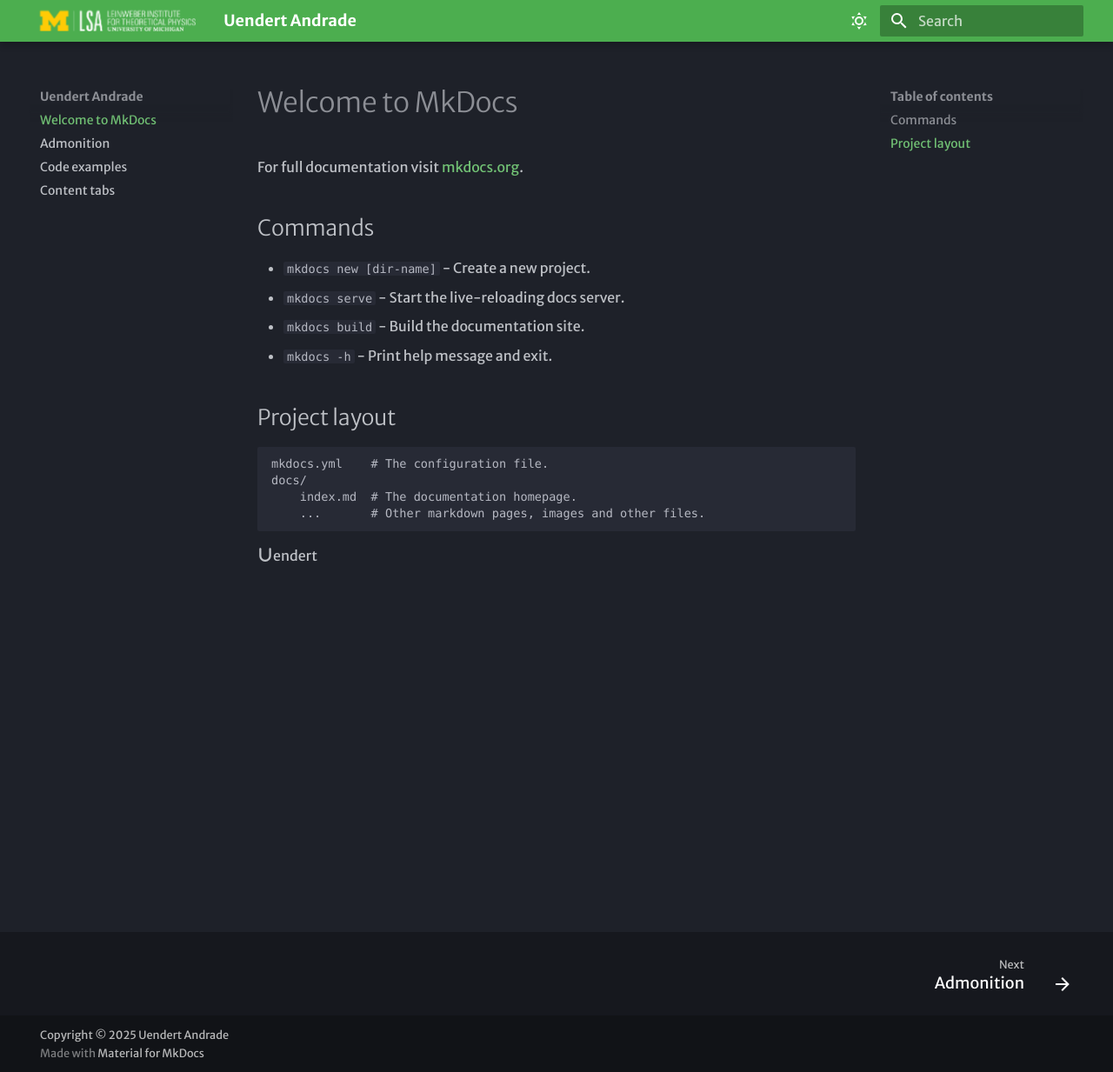
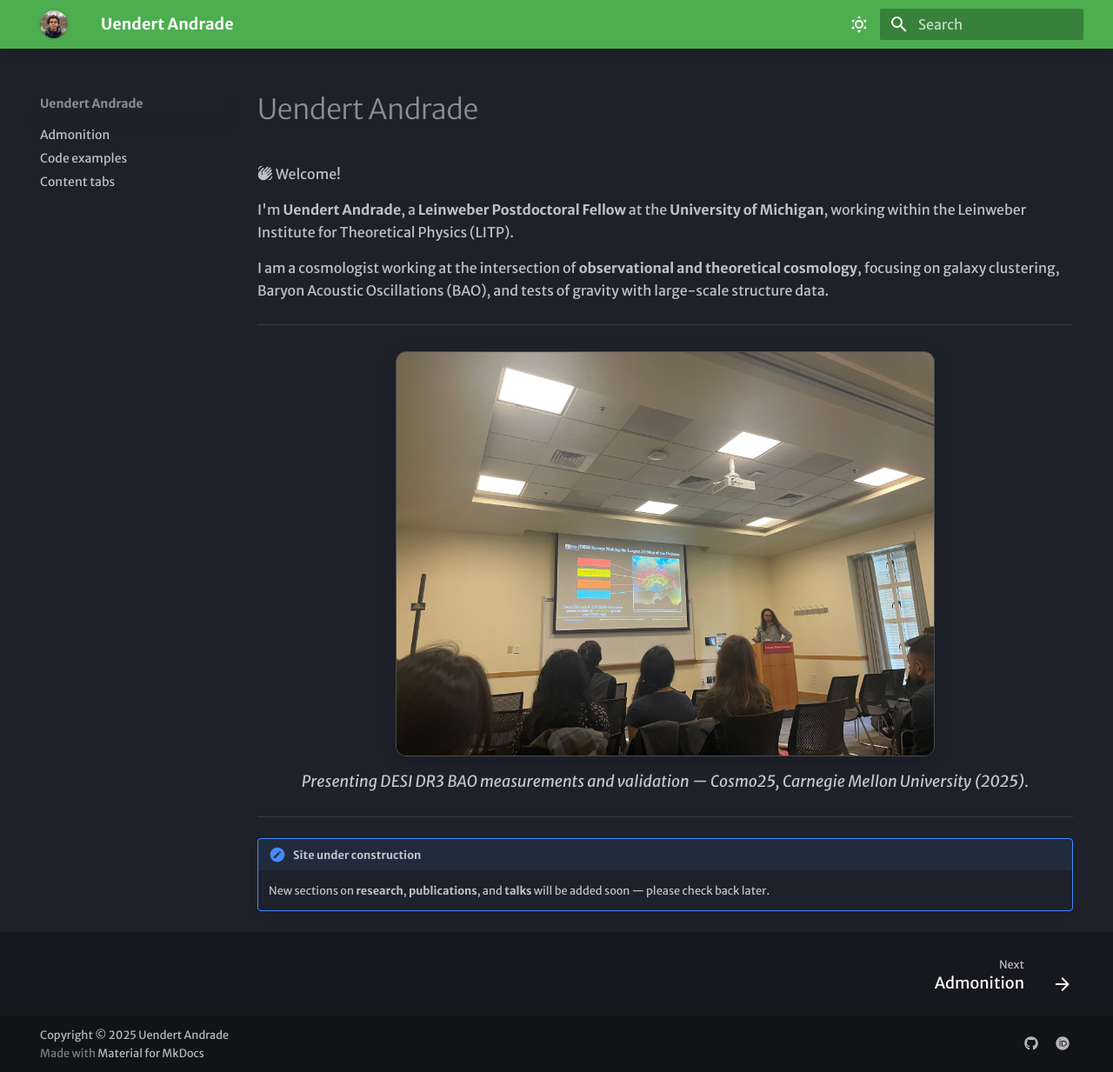
Before and after one commit to Uendert/my-website, an MkDocs documentation site: the page built from docs/index.md, in a window 1280 px wide and 1233 px high. Shown: the whole window at 87% size. Built offline with MkDocs 1.6.1 and Material for MkDocs 9.7.7, drawn with Linux system fonts in a browser that asks for light colours; some web fonts are replaced.

Commit message:
Add initial site content

```diff
--- /dev/null
+++ b/docs/assets/extra.css
@@ -0,0 +1,69 @@
+/* === Hero Image Styling === */
+.hero-image {
+  display: block;
+  margin: 1.5rem auto 0.75rem auto;
+  border-radius: 12px;
+  border: 1px solid rgba(255, 255, 255, 0.2);
+  box-shadow: 0 4px 16px rgba(0, 0, 0, 0.15);
+  transition: transform 0.35s ease, box-shadow 0.35s ease;
+  opacity: 0;
+  transform: scale(0.98);
+  animation: fadeInUp 1s ease-out forwards;
+}
+
+/* Hover zoom effect */
+.hero-image:hover {
+  transform: scale(1.03);
+  box-shadow: 0 8px 24px rgba(0, 0, 0, 0.25);
+}
+
+/* Fade-in animation */
+@keyframes fadeInUp {
+  from {
+    opacity: 0;
+    transform: translateY(10px) scale(0.98);
+  }
+  to {
+    opacity: 1;
+    transform: translateY(0) scale(1);
+  }
+}
+
+/* === Caption Styling === */
+.figcaption {
+  text-align: center;
+  font-style: italic;
+  font-size: 0.9rem;
+  margin-top: 0.4rem;
+  color: var(--md-default-fg-color--light);
+}
+
+/* Brighter caption for dark mode */
+[data-md-color-scheme="slate"] .figcaption {
+  color: rgba(255, 255, 255, 0.75);
+}
+
+/* Soft border for light mode */
+[data-md-color-scheme="default"] .hero-image {
+  border: 1px solid rgba(0, 0, 0, 0.08);
+  box-shadow: 0 3px 10px rgba(0, 0, 0, 0.1);
+}
+
+/* Round navbar logo (Material for MkDocs) */
+.md-header__button.md-logo img {
+  width: 28px !important;      /* force size over theme defaults */
+  height: 28px !important;
+  border-radius: 50%;
+  object-fit: cover;            /* crop to circle if not square */
+  margin-right: 6px;
+  vertical-align: middle;
+  box-shadow: 0 0 3px rgba(0, 0, 0, .2);
+}
+
+/* Bump size slightly on large screens (optional) */
+@media (min-width: 1100px) {
+  .md-header__button.md-logo img {
+    width: 32px !important;
+    height: 32px !important;
+  }
+}
--- a/docs/index.md
+++ b/docs/index.md
@@ -1,19 +1,31 @@
-# Welcome to MkDocs
+---
+title: ""
+hide:
+  - toc
+---
 
-For full documentation visit [mkdocs.org](https://www.mkdocs.org).
+:material-hand-wave: Welcome!
 
-## Commands
+I'm **Uendert Andrade**, a **Leinweber Postdoctoral Fellow** at the **University of Michigan**, working within the Leinweber Institute for Theoretical Physics (LITP).
 
-* `mkdocs new [dir-name]` - Create a new project.
-* `mkdocs serve` - Start the live-reloading docs server.
-* `mkdocs build` - Build the documentation site.
-* `mkdocs -h` - Print help message and exit.
+I am a cosmologist working at the intersection of **observational and theoretical cosmology**, focusing on galaxy clustering, Baryon Acoustic Oscillations (BAO), and tests of gravity with large-scale structure data.
 
-## Project layout
+---
 
-    mkdocs.yml    # The configuration file.
-    docs/
-        index.md  # The documentation homepage.
-        ...       # Other markdown pages, images and other files.
 
-:fontawesome-solid-u:endert
+<!-- <figure markdown>
+  ![Uendert Andrade giving a talk at CMU](assets/cosmo25.jpeg){ .hero-image width="620" loading="lazy" }
+  <figcaption class="figcaption">
+    Presenting DESI DR3 BAO measurements and validation — <i>Cosmo25, Carnegie Mellon University (2025)</i>.
+  </figcaption>
+</figure> -->
+
+![Uendert Andrade giving a talk at CMU](assets/cosmo25.jpeg){ .hero-image width="620" loading="lazy"}
+
+*Presenting DESI DR3 BAO measurements and validation — Cosmo25, Carnegie Mellon University (2025).*
+{: .figcaption }
+
+---
+
+!!! note "Site under construction"
+    New sections on **research**, **publications**, and **talks** will be added soon — please check back later.
--- a/mkdocs.yml
+++ b/mkdocs.yml
@@ -1,12 +1,14 @@
-site_name: Uendert Andrade
+site_name: "Uendert Andrade"
 site_url: https://uendert.github.io/
 theme:
   name: material
   font:
     text: Merriweather Sans
     code: Red Hat Mono
-  logo: assets/LSA_LITP_web_rev.png
-  favicon: assets/LSA_LITP_web_rev.png
+  icon:
+    # logo: fontawesome/solid/U
+  logo: assets/eu.jpg
+  favicon: assets/eu.jpg
   features:
     - navigation.footer
   palette:
@@ -28,6 +30,7 @@
 
 markdown_extensions:
   - attr_list
+  - md_in_html
   - pymdownx.emoji:
       emoji_index: !!python/name:material.extensions.emoji.twemoji
       emoji_generator: !!python/name:material.extensions.emoji.to_svg
@@ -43,11 +46,15 @@
   - admonition
   - pymdownx.details
 
-# extra:
-#   social:
-#     - icon: simple/youtube
-#       link: https://youtube.com/@james-willett
-#     - icon: simple/linkedin
-#       link: https://linkedin.com/in/willettjames
+extra:
+  social:
+    - icon: fontawesome/brands/github
+      link: https://github.com/Uendert
+    # - icon: fontawesome/brands/google-scholar
+    #   link: https://scholar.google.com/citations?user=XXXX
+    - icon: fontawesome/brands/orcid
+      link: https://orcid.org/0000-0002-4118-8236
 
 copyright: Copyright &copy; 2025 Uendert Andrade
+extra_css:
+  - assets/extra.css
```
Also changed, not shown: docs/assets/comso25_2.jpeg (added), docs/assets/cosmo25.jpeg (added), docs/assets/eu.jpg (added).
